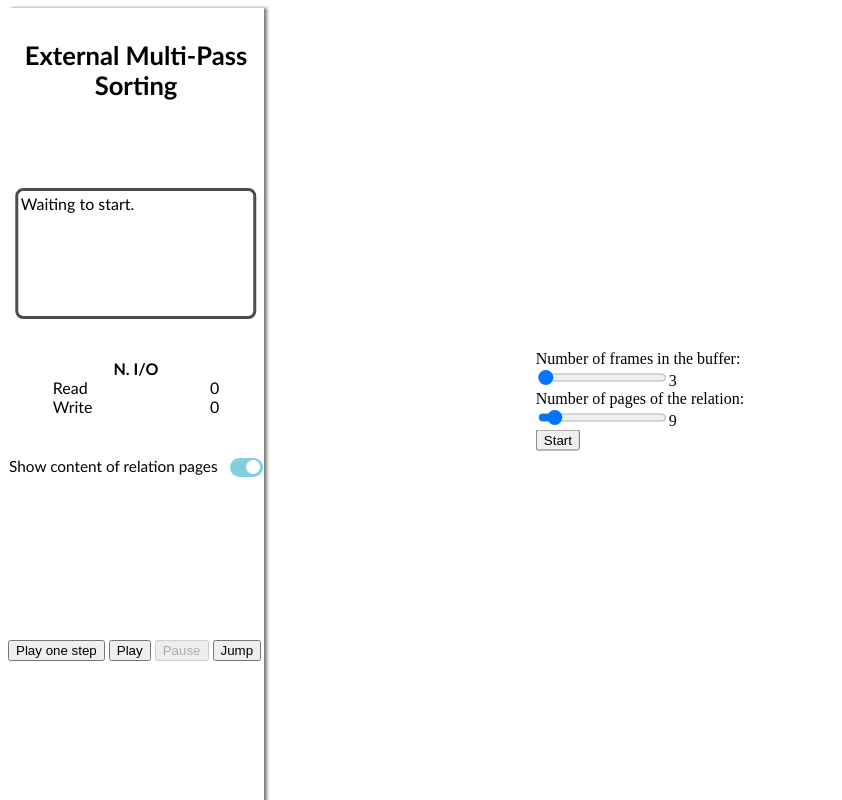
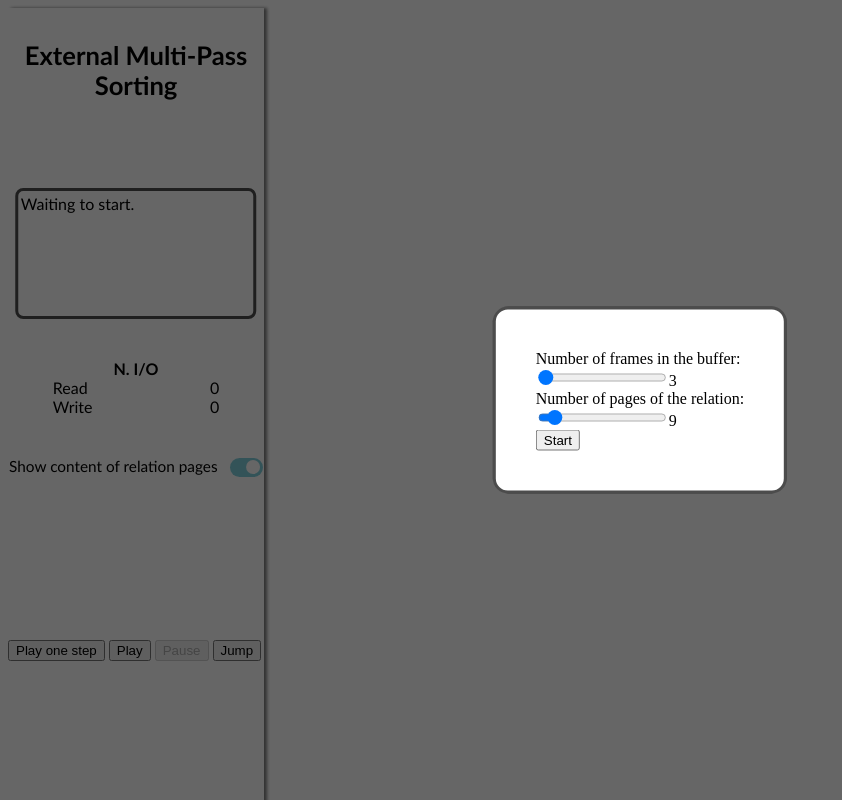
Before and after one commit to annacarini/DM-Project, a plain HTML site: page index.html in a window 1280 px wide. Shown: the whole page, without its empty margins (0-842 px from the left). Drawn offline with Linux system fonts and the light colour scheme.

Commit message:
sfondo nero mezzo trasp

```diff
--- a/index.html
+++ b/index.html
@@ -13,8 +13,10 @@
         <link rel="stylesheet" href="style.css">
     </head>
     <body onload="onBodyLoad()">
-        <div id="menu" style="position: fixed; position: fixed; top: 50%; left: 50%; transform: translate(-50%, -50%);">
-            <form name="menu_form">
+        <!-- MENU INIZIALE -->
+        <div id="menu" style="position: fixed; z-index: 2; width:100%; height:100%;">
+            <form name="menu_form" style="position: fixed; z-index: 2; top: 50%; left: 50%; transform: translate(-50%, -50%);
+            background-color:rgb(255, 255, 255); padding: 40px; border-radius: 15px; border: 3px solid rgba(0, 0, 0, 0.7);">
                 Number of frames in the buffer:<br/>
                 <input type="range" id="buffer_size" min="3" max="10" value="3"/><span id="buffer_size_value">3</span><br/>
                 Number of pages of the relation:<br/>
@@ -22,6 +24,8 @@
                 <input type="button" id="resume" value="Resume" onclick="closeMenu();" hidden/>
                 <input type="button" id="start_simulation" value="Start" onclick="startSimulation();"/>
             </form>
+            <!-- sfondo nero mezzo trasparente per coprire le cose dietro -->
+            <div style="position:fixed; top:0; left:0; width:100%; height:100%; background-color:rgba(0, 0, 0, 0.6);"></div>
         </div>
         <!-- BOTTONE RESTART -->
         <button id="restart_button" style="position: absolute; top: 10px; right: 10px;" onclick="openMenu();" hidden>Restart</button>
```
